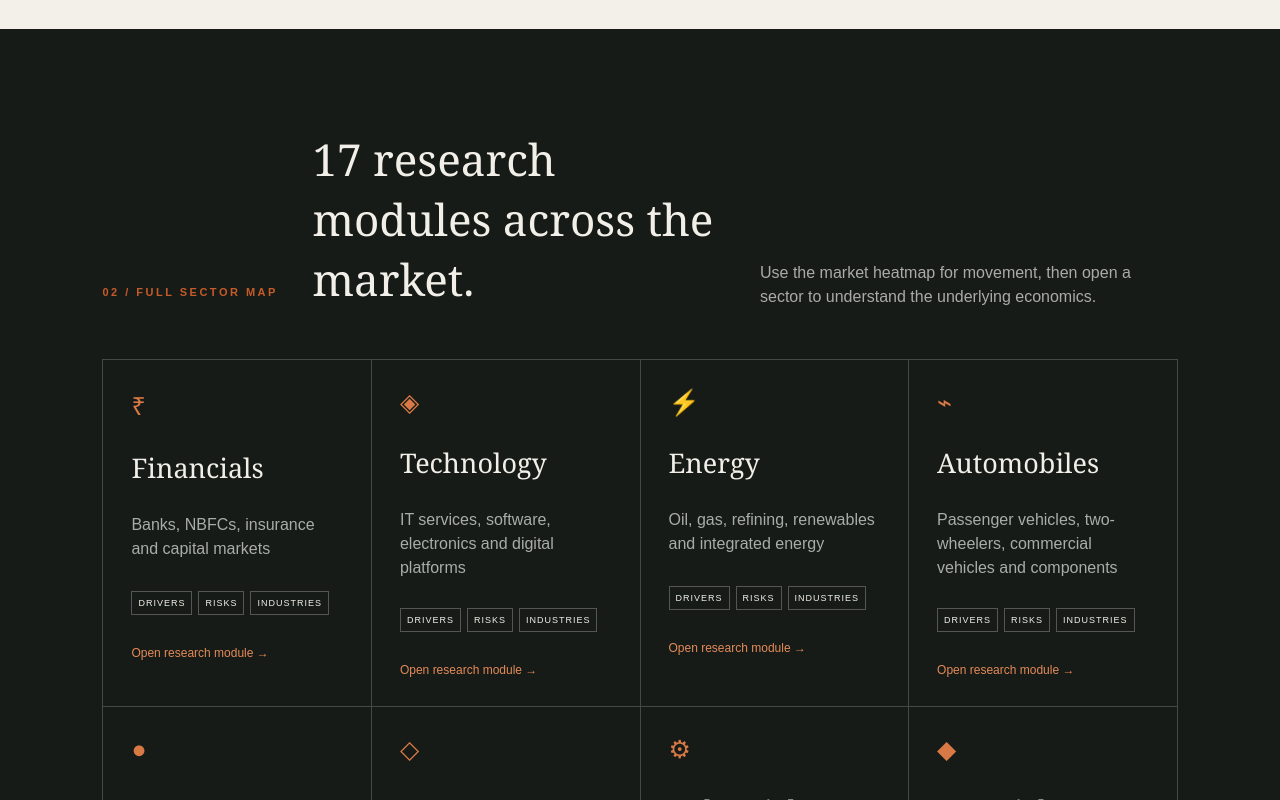
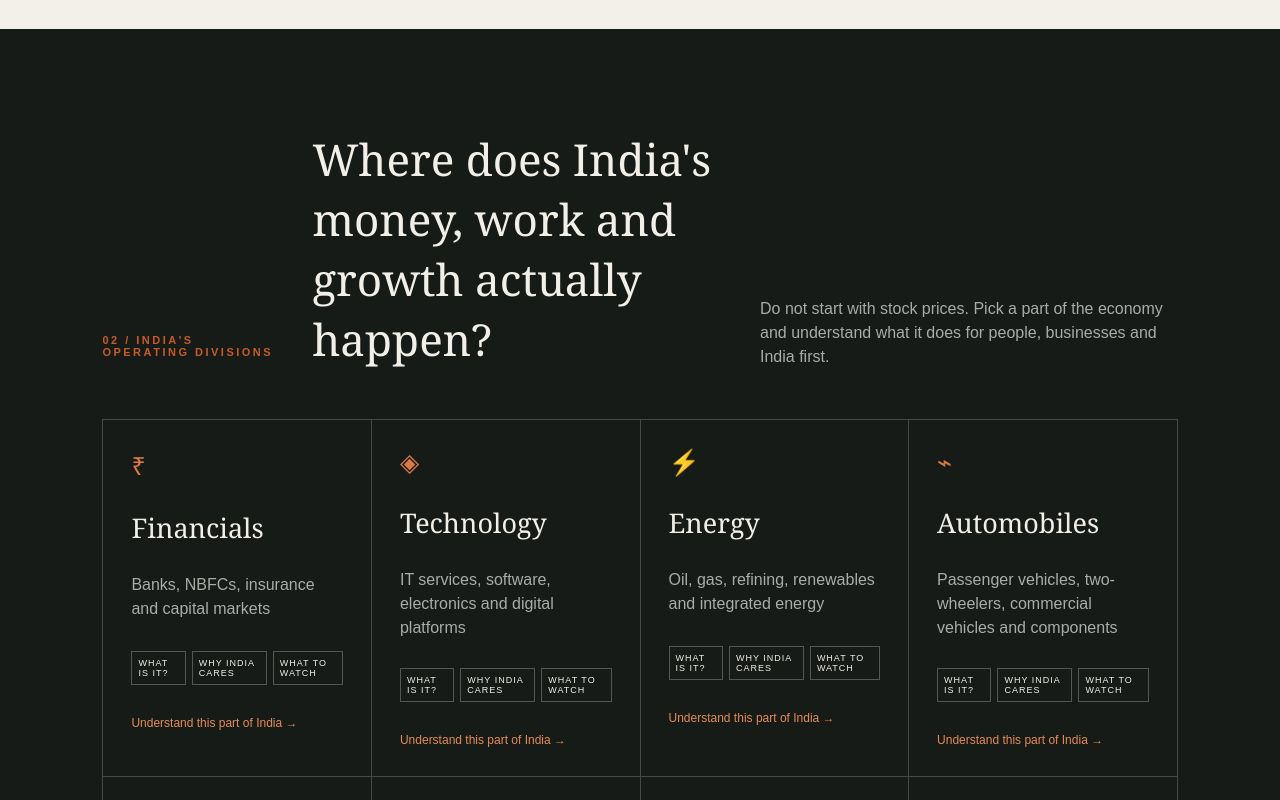
Before and after one commit to Immrtldragon98/india-lens, a Next.js app: page / in a window 1280 px wide. Shown: the part 3780-4580 px from the top of the page. Built offline with nearby package versions, Linux system fonts and the light colour scheme; no server answers.

Commit message:
feat: simplify sector map around understanding India

```diff
--- a/app/page.tsx
+++ b/app/page.tsx
@@ -40,8 +40,8 @@ return <main>
 </section>
 
 <section id="sectors" className="section dark">
-  <div className="sectionTitle"><p>02 / FULL SECTOR MAP</p><h2>{sectors.length} research modules across the market.</h2><span>Use the market heatmap for movement, then open a sector to understand the underlying economics.</span></div>
-  <div className="grid">{sectors.map((s,i)=><article key={s.slug}><div className="icon">{icons[i%icons.length]}</div><h3>{s.name}</h3><p>{s.summary}</p><div className="tags"><span>Drivers</span><span>Risks</span><span>Industries</span></div><Link href={"/sector/"+s.slug}>Open research module →</Link></article>)}</div>
+  <div className="sectionTitle"><p>02 / INDIA'S OPERATING DIVISIONS</p><h2>Where does India's money, work and growth actually happen?</h2><span>Do not start with stock prices. Pick a part of the economy and understand what it does for people, businesses and India first.</span></div>
+  <div className="grid">{sectors.map((s,i)=><article key={s.slug}><div className="icon">{icons[i%icons.length]}</div><h3>{s.name}</h3><p>{s.summary}</p><div className="tags"><span>What is it?</span><span>Why India cares</span><span>What to watch</span></div><Link href={"/sector/"+s.slug}>Understand this part of India →</Link></article>)}</div>
 </section>
 
 <section id="framework" className="section framework">
```
